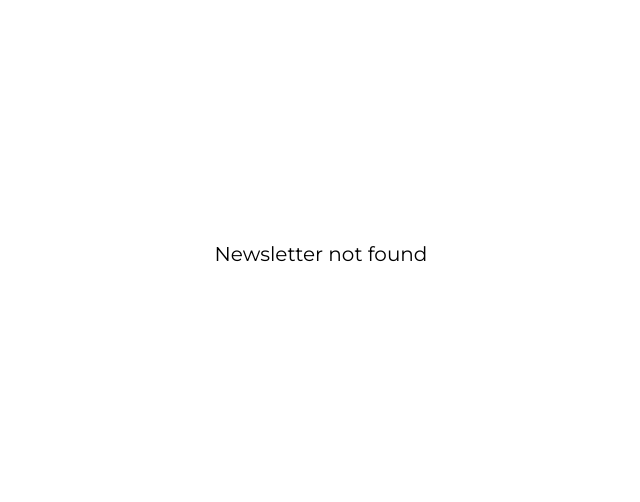
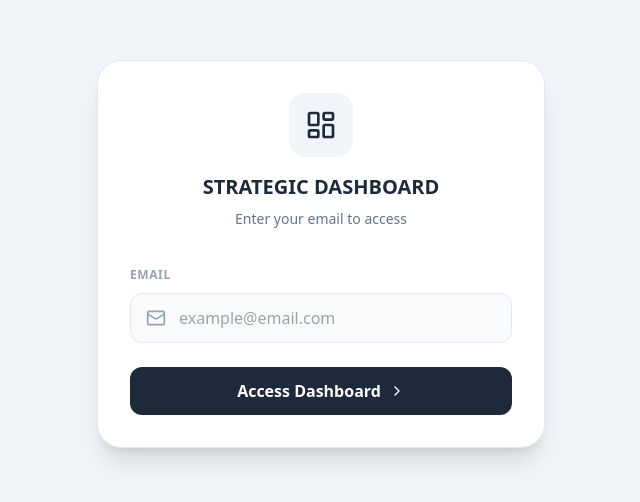
Before and after one commit to magsmenuser7/Magsmen-React, a React (Vite) app: page /strategic-proposal-for-biom-innovations-pvt-ltd in a window 1280 px wide. Before the commit this address had no page. Shown: the part 146-648 px from the top of the page, without its empty margins (319-959 px from the left). Built offline with nearby package versions, Linux system fonts and the light colour scheme.

Commit message:
biom link generated

```diff
--- a/src/App.tsx
+++ b/src/App.tsx
@@ -136,7 +136,7 @@ function App() {
           <Route path="/subbayya-gari-hotel-consulting-proposal" element={<SubbayaGariHotel />} />
           <Route path="/skin-affair-sub-brand-name" element={<SkinAffairSubBrandName />} />
           <Route path="/skin-affair-strategic-analysis" element={<SkinAffairStrategicAnalysis />} />
-          <Route path="/consulting-scope-for-biom-innovations" element={<BiomInnovations />} />
+          <Route path="/strategic-proposal-for-biom-innovations-pvt-ltd" element={<BiomInnovations />} />
 
 
         </Routes>
--- a/src/pages/BiomInnovations.tsx
+++ b/src/pages/BiomInnovations.tsx
@@ -146,7 +146,7 @@ export default function  BiomInnovations() {
 
     setTimeout(() => {
       setIsLoggedIn(true);
-      window.open(subbayagarihotel, '_blank');
+      window.open(biominnovations, '_blank');
     }, 800);
 
   } catch (err) {
```
